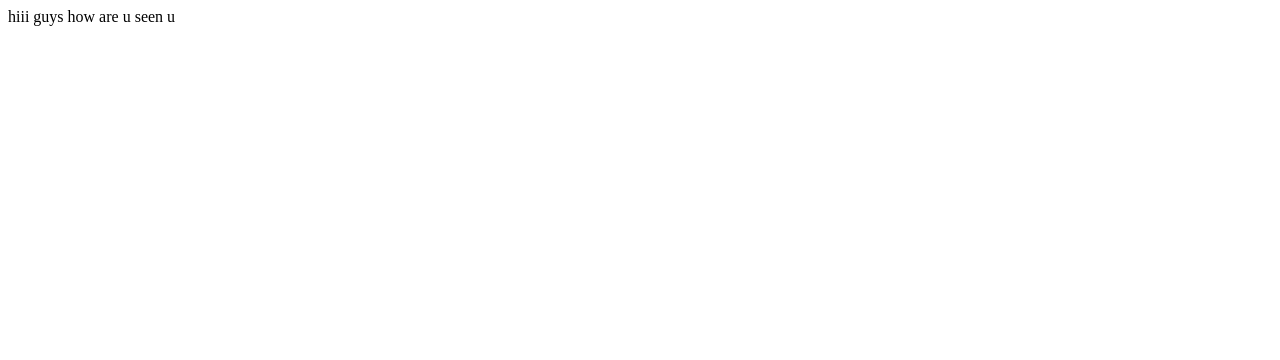
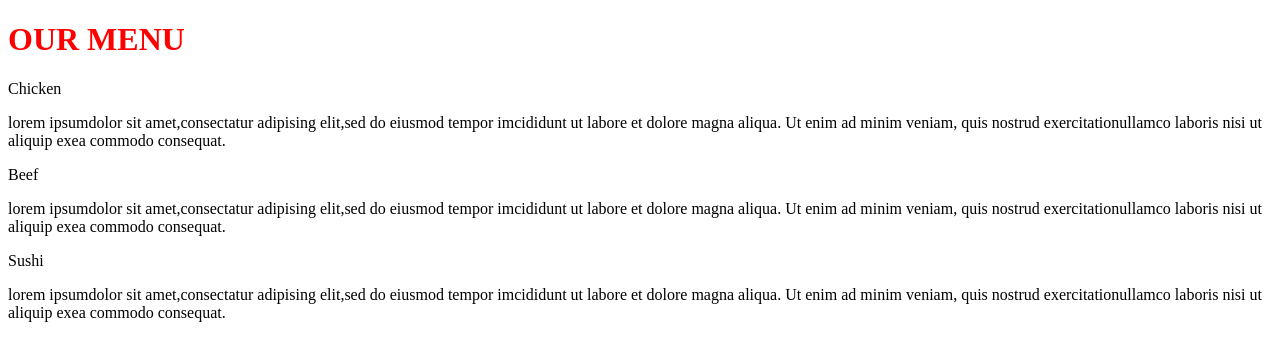
Before and after one commit to KirtiRanjan2002/module2-solution, a plain HTML site: page site/index.html in a window 1280 px wide. Drawn offline with Linux system fonts and the light colour scheme.

Commit message:
Update index.html

```diff
--- a/site/index.html
+++ b/site/index.html
@@ -3,10 +3,28 @@
 <head>
 	<meta charset="utf-8">
 	<meta name="viewport" content="width=device-width, initial-scale=1">
-	<title>hii coursera </title>
+	<link href="style.css" rel="stylesheet" >
+	<title>Module 2 assignment</title>
 </head>
 <body>
-hiii guys how are u seen u
+
+<h1>OUR MENU</h1>
+<div class="row">
+<div class="col-lg-4 col-md-6">
+	<p id="p1">Chicken</p>
+	<p1 id="top">lorem ipsumdolor sit amet,consectatur adipising elit,sed do eiusmod tempor imcididunt ut labore et dolore magna aliqua. Ut enim ad minim veniam, quis nostrud exercitationullamco laboris nisi ut aliquip exea commodo consequat.</p1>
+
+</div>
+<div  class="col-lg-4 col-md-6">
+	<p id="p2">Beef</p>
+	<p1 >lorem ipsumdolor sit amet,consectatur adipising elit,sed do eiusmod tempor imcididunt ut labore et dolore magna aliqua. Ut enim ad minim veniam, quis nostrud exercitationullamco laboris nisi ut aliquip exea commodo consequat.</p1>
+
+</div>
+<div  class="col-lg-4 col-md-12">
+	<p id="p3">Sushi</p>
+	<p1>lorem ipsumdolor sit amet,consectatur adipising elit,sed do eiusmod tempor imcididunt ut labore et dolore magna aliqua. Ut enim ad minim veniam, quis nostrud exercitationullamco laboris nisi ut aliquip exea commodo consequat.</p1>
+</div>
+</div>
 
 </body>
 </html>
```
